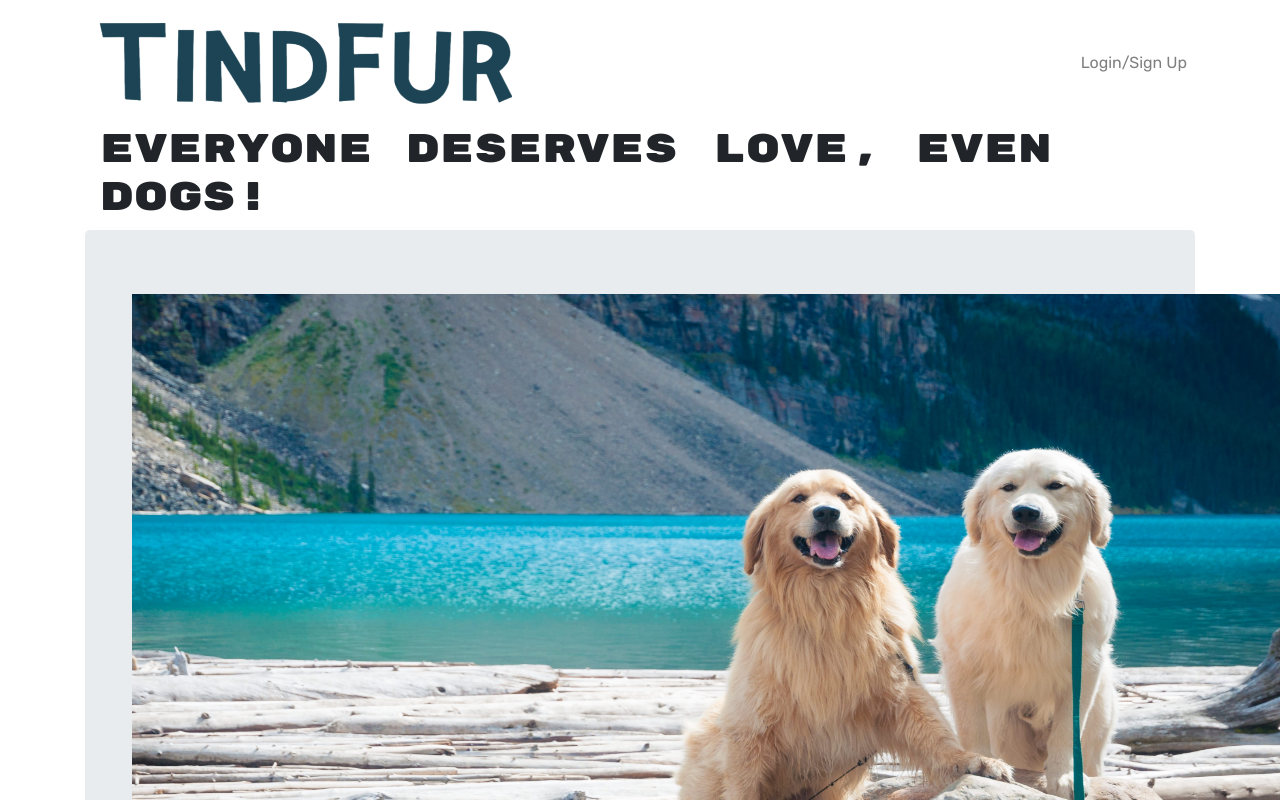
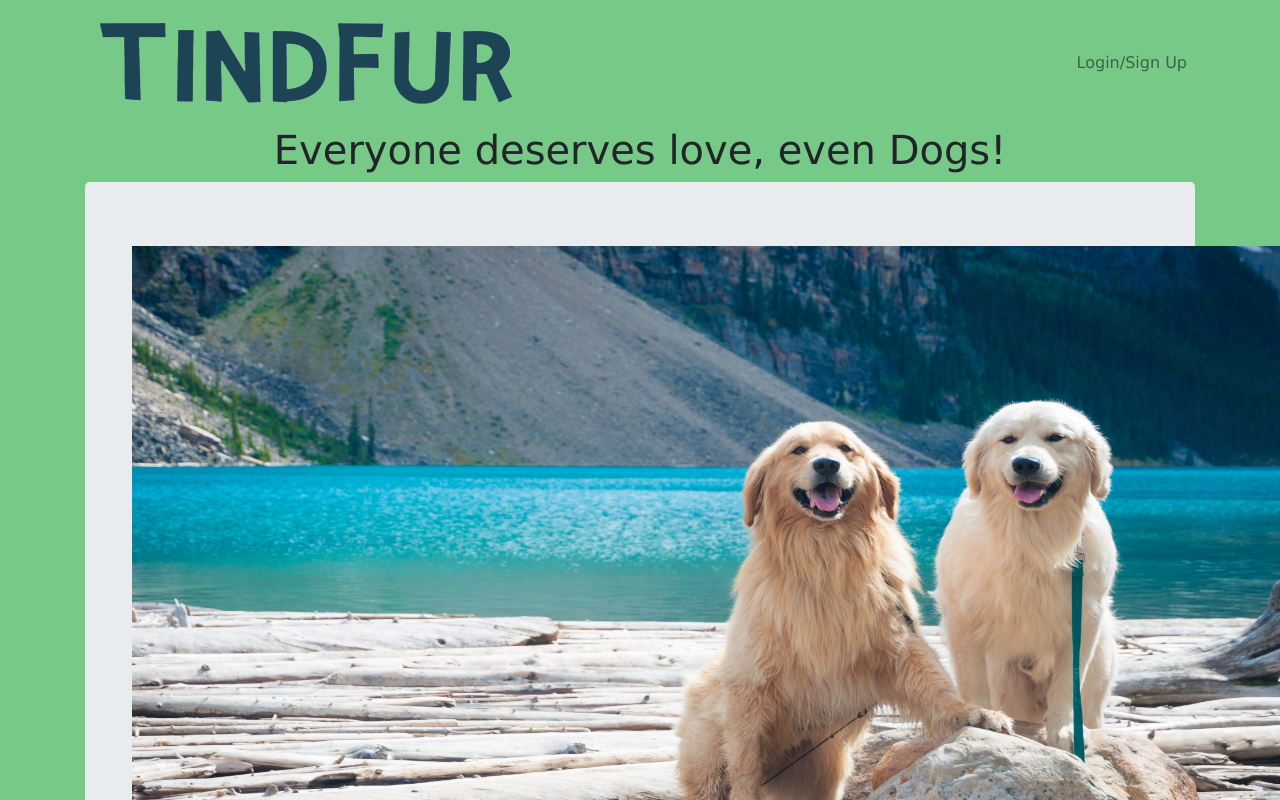
Before and after one commit to daeunkim127/Tindfur, a React (Create React App) app in the folder client/: page / in a window 1280 px wide. Shown: the top 800 px of the page. Built offline with nearby package versions, Linux system fonts and the light colour scheme.

Commit message:
changed color and fonts

```diff
--- a/client/src/index.css
+++ b/client/src/index.css
@@ -1,5 +1,6 @@
 body {
-  font-family: 'Rubik', sans-serif;
+  font-family: 'Geneva', sans-serif;
+  background-color: rgb(119, 201, 136);
 }
 
 h1,
@@ -8,7 +9,7 @@ h3,
 h4,
 h5,
 h6 {
-  font-family: 'Rubik Mono One', sans-serif;
+  font-family: 'Verdana', sans-serif;
 }
 
 .small {
--- a/client/src/pages/Favorites.js
+++ b/client/src/pages/Favorites.js
@@ -53,7 +53,7 @@ const SavedDogs = () => {
   return (
     <>
     <br />
-      <Jumbotron fluid className='text-light bg-dark'>
+      <Jumbotron fluid className='text-light bg-success'>
 
         <Container className='text-center'>
           <h1>Viewing your Favorite Dogs!</h1>
--- a/client/src/pages/Homepage.js
+++ b/client/src/pages/Homepage.js
@@ -5,7 +5,7 @@ import homepageImg from "../images/homepage.jpg";
 const Homepage = () => {
   return (
     <>
-      <Container>
+      <Container className='text-center'>
         <h1>Everyone deserves love, even Dogs!</h1>
       </Container>
       <Jumbotron>
--- a/client/src/pages/User.js
+++ b/client/src/pages/User.js
@@ -47,7 +47,7 @@ const User = () => {
   }    return (
         <>
         <br />
-          <Jumbotron fluid className='text-light bg-dark'>
+          <Jumbotron fluid className='text-light bg-success'>
             <Container className='text-center'>
               <h1>Find Dog Love Here</h1>
             </Container>
```
